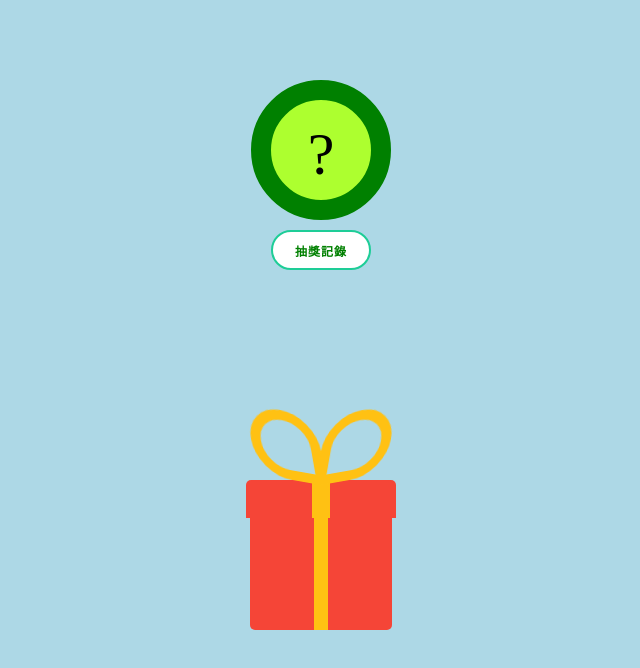
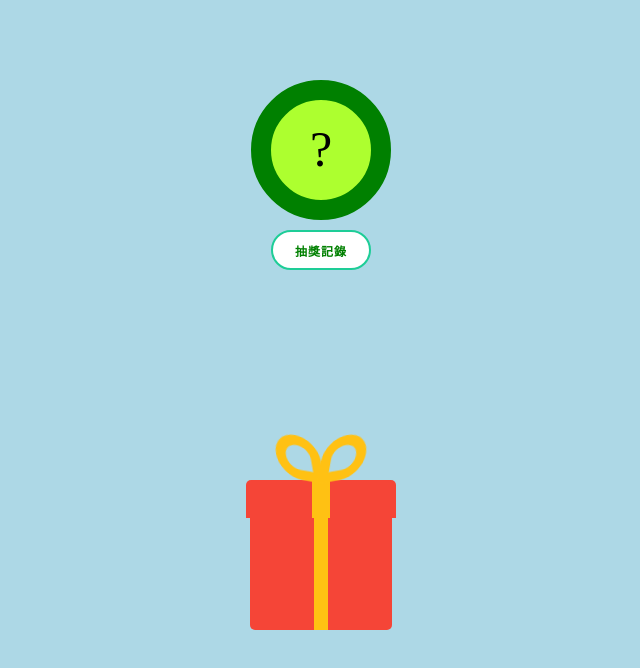
Before and after one commit to bott0n/Lottery, a plain HTML site: page index.html in a window 1280 px wide. Shown: the whole page, without its empty margins (319-959 px from the left). Drawn offline with Linux system fonts and the light colour scheme.

Commit message:
make somethings good

```diff
--- a/css/style.css
+++ b/css/style.css
@@ -35,8 +35,8 @@ body {
 .gift-top::before,
 .gift-top::after {
     content: "";
-    width: 50px;
-    height: 50px;
+    width: 25px;
+    height: 25px;
     border: 10px solid #ffc113;
     border-radius: 50% 50% 0 50%;
     position: absolute;
@@ -85,7 +85,7 @@ body {
 }
 
 .lucky-number {
-    font-size: 60px;
+    font-size: 50px;
     position: relative;
     display: flex;
     justify-content: center;
```
